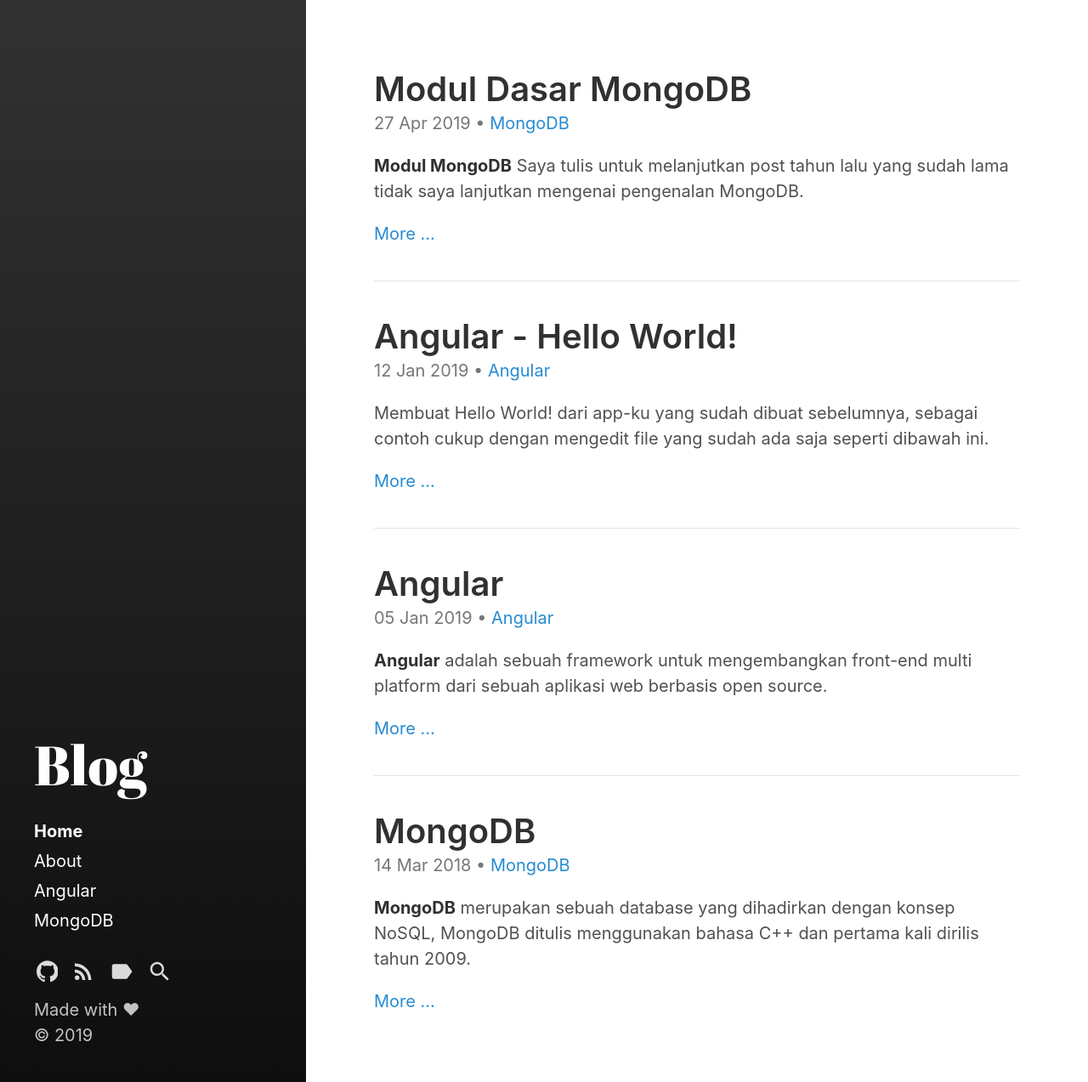
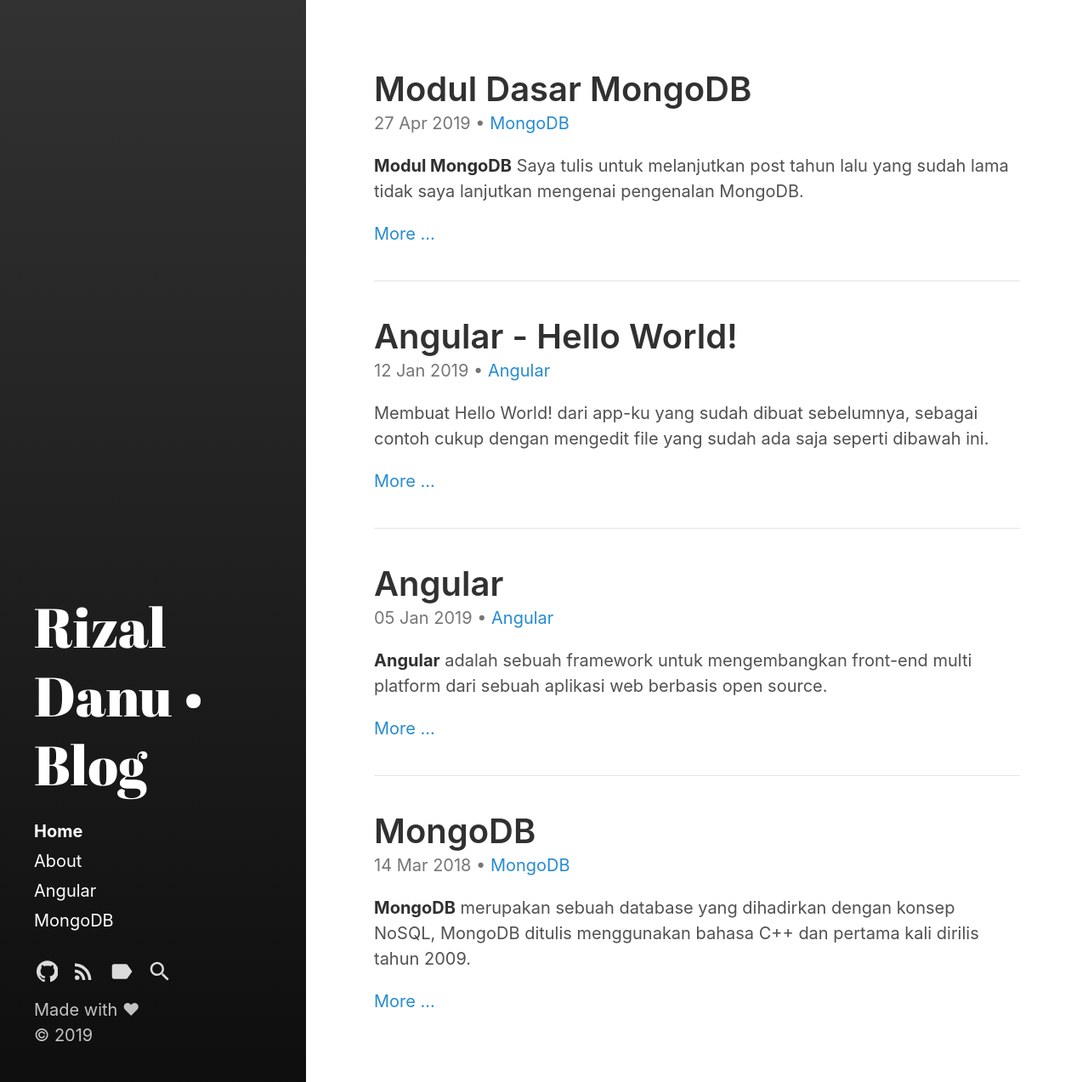
Before and after one commit to gwyllgi/gwyllgi.github.io, a Jekyll site: the page built from index.html, in a window 1280 px wide. Shown: the whole page at 85% size. Built offline with Jekyll 4.4.1, drawn with Linux system fonts in a browser that asks for light colours; the list of posts is cut into pages by our own code; part of the change alters nothing that is shown.

Commit message:
Update _config.yml

```diff
--- a/_config.yml
+++ b/_config.yml
@@ -3,10 +3,10 @@ markdown:         kramdown
 highlighter:      rouge
 
 # Setup
-title:            Blog
-tagline:          'Rizal Danu'
+title:            'Rizal Danu • Blog'
+tagline:          ''
 description:      ''
-url:              http://blog.rizaldanu.web.id
+url:              https://rizaldanu.web.id
 baseurl:
                   # the optional subpath of your site, e.g. "/blog"
                   # NB: This applies to all pages in your Jekyll site.
```
